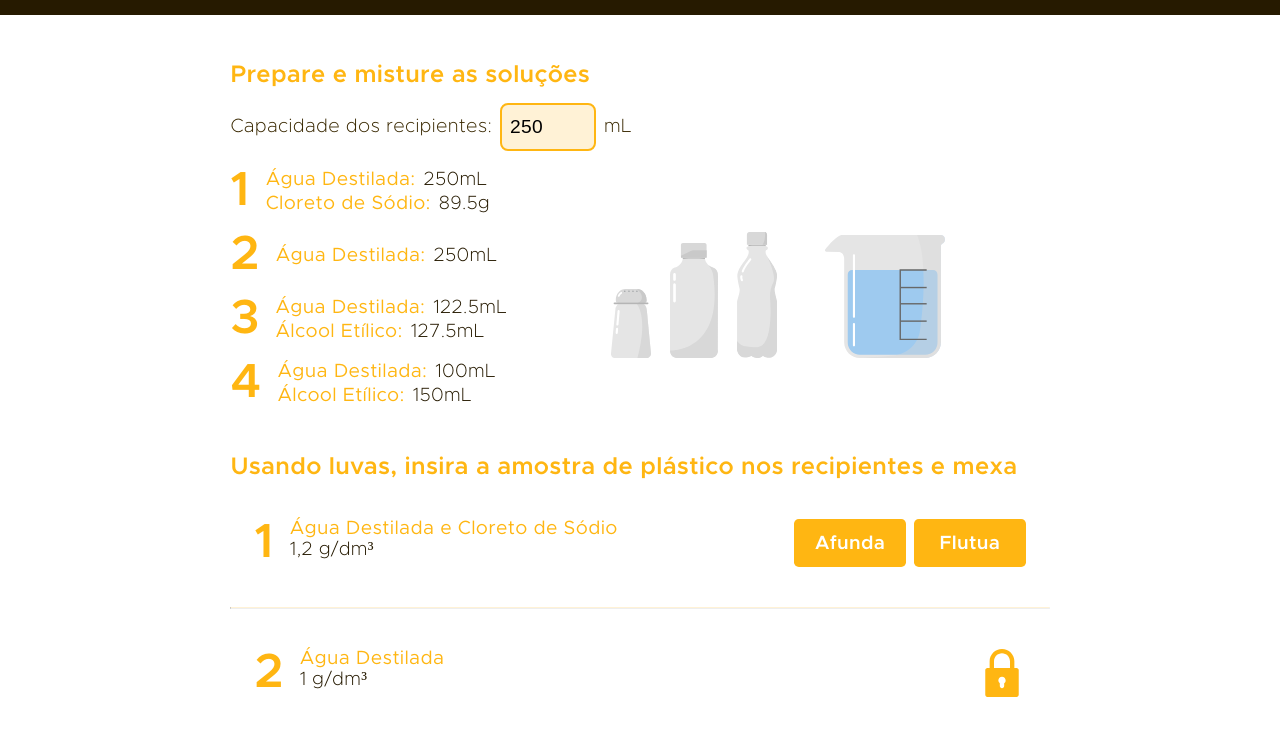
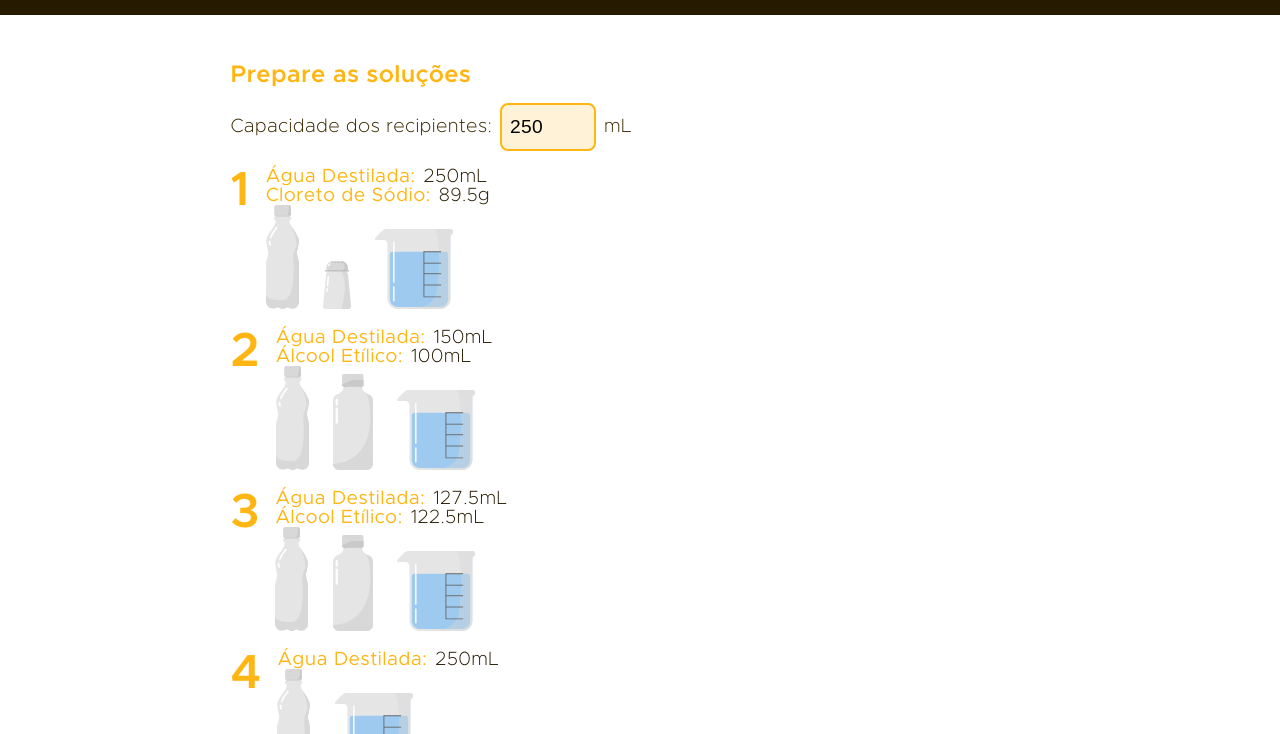
Before and after one commit to valternnalves/plasticos, a plain HTML site: page identificar.html in a window 1280 px wide. Shown: the part 49-783 px from the top of the page. Drawn offline with Linux system fonts and the light colour scheme.

Commit message:
"prepare as soluções"

```diff
--- a/identificar.html
+++ b/identificar.html
@@ -11,7 +11,9 @@
     <link rel="icon" type="image/png" sizes="16x16" href="img/favicon-16x16.png">
     <!--link rel="manifest" href="/site.webmanifest"-->
     <title>Identificação de Plásticos - Identificar</title>
-    <script src="script/index.js" defer></script>
+
+    <script src="./script/activity.js" defer></script>
+
 </head>
 
 
@@ -31,14 +33,13 @@
 
     <main class="content-wrapper">
         <section>
-            <h2>Prepare e misture as soluções</h2>
+            <h2>Prepare as soluções</h2>
             <div id="input-container">
                 <p class="txt-size-normal">Capacidade dos recipientes: </p>
                 <input id="mL-input" type="number" value="250">
                 <p class="txt-size-normal">mL</p>
             </div>
             <div class="activity-first-container">
-
 
                 <div id="activity-items-container">
 
@@ -49,39 +50,67 @@
                             <div>
                                 <p class="activity-item-material">Água Destilada: <span
                                         class="activity-item-amount" id="agua-1-value">250mL</span></p>
-                                <p class="activity-item-material">Cloreto de Sódio: <span
-                                        class="activity-item-amount" id="sal-1-value">89.5g</span></p>
+                                <p class="activity-item-material">Cloreto de Sódio: <span class="activity-item-amount" id="sal-1-value">89.5g</span></p>
+                                    <div class="activity-first-right">
+                                        <div class="activity-image-container-single">
+                                            <img class="activity-image-single garrafa" src="img/garrafaagua.svg" alt="garrafa de água">
+                                            <img class="activity-image-single saleiro" src="img/sal.svg" alt="saleiro">
+                                            <img class="activity-image-single gobele" src="img/gobele.svg" alt="gobelé">
+                                        </div>
+                                    </div>
                             </div>
                         </li>
                         <li class="activity-item">
                             <p class="activity-item-number">2</p>
                             <div>
-                                <p
-                                    class="activity-item-material activity-item-material-single">
-                                    Água Destilada: <span class="activity-item-amount" id="agua-2-value">250mL</span></p>
+                                 <p class="activity-item-material">Água Destilada: <span
+                                        class="activity-item-amount" id="alcool-2-value">150mL</span></p>
+                                <p class="activity-item-material">Álcool Etílico: <span
+                                        class="activity-item-amount" id="agua-4-value">100mL</span></p>
+
+                                    <div class="activity-first-right">
+                                        <div class="activity-image-container-single">
+                                            <img class="activity-image-single garrafa" src="img/garrafaagua.svg" alt="garrafa de água">
+                                            <img class="activity-image-single alcool" src="img/garrafaalcool.svg" alt="garrafa de álcool">
+                                            <img class="activity-image-single gobele" src="img/gobele.svg" alt="gobelé">
+                                        </div>
+                                    </div>
                             </div>
                         </li>
                         <li class="activity-item">
                             <p class="activity-item-number">3</p>
                             <div>
                                 <p class="activity-item-material">Água Destilada: <span
+                                        class="activity-item-amount" id="alcool-1-value">127.5mL</span></p>
+                                <p class="activity-item-material">Álcool Etílico: <span
                                         class="activity-item-amount" id="agua-3-value">122.5mL</span></p>
-                                <p class="activity-item-material">Álcool Etílico: <span
-                                        class="activity-item-amount" id="alcool-1-value">127.5mL</span></p>
+
+                                    <div class="activity-first-right">
+                                        <div class="activity-image-container-single">
+                                            <img class="activity-image-single garrafa" src="img/garrafaagua.svg" alt="garrafa de água">
+                                            <img class="activity-image-single alcool" src="img/garrafaalcool.svg" alt="garrafa de álcool">
+                                            <img class="activity-image-single gobele" src="img/gobele.svg" alt="gobelé">
+                                        </div>
+                                    </div>
                             </div>
                         </li>
                         <li class="activity-item">
                             <p class="activity-item-number">4</p>
                             <div>
-                                <p class="activity-item-material">Água Destilada: <span
-                                        class="activity-item-amount" id="agua-4-value">100mL</span></p>
-                                <p class="activity-item-material">Álcool Etílico: <span
-                                        class="activity-item-amount" id="alcool-2-value">150mL</span></p>
+                                <p
+                                    class="activity-item-material activity-item-material-single">
+                                    Água Destilada: <span class="activity-item-amount" id="agua-2-value">250mL</span></p>
+                                    <div class="activity-first-right">
+                                        <div class="activity-image-container-single">
+                                            <img class="activity-image-single garrafa" src="img/garrafaagua.svg" alt="garrafa de água">
+                                            <img class="activity-image-single gobele" src="img/gobele.svg" alt="gobelé">
+                                        </div>
+                                    </div>
                             </div>
                         </li>
                     </ul>
                 </div>
-                <div class="activity-first-right">
+                <!--div class="activity-first-right">
                     <div class="activity-image-container">
                         <img src="img/sal.svg" style="width: 2.5rem; display: inline-block;margin-right: 1.2rem;"
                             alt="saleiro">
@@ -91,7 +120,7 @@
                             alt="garrafa de água">
                         <img src="img/gobele.svg" style="width: 7.5rem; display: inline-block;" alt="gobelé">
                     </div>
-                </div>
+                </div-->
             </div>
         </section>
         <section id="experiment">
--- a/styles/styles.css
+++ b/styles/styles.css
@@ -643,6 +643,29 @@ b {
     justify-content: center;
 }
 
+.activity-image-container-single {
+    /*display: flex;
+    align-items: baseline;
+    justify-content: center;*/
+    /*max-height: 4rem;*/
+}
+.activity-image-single {
+    display: inline-block;
+    margin-right: 1.2rem;
+}
+.saleiro {
+    height: 3rem;
+}
+.alcool {
+    height: 6rem;
+}
+.garrafa {
+    height: 6.5rem;
+}
+.gobele {
+    height: 5rem;
+}
+
 .activity-first-container {
     display: flex;
     justify-content: space-between;
```
Also changed, not shown: index.html (+2 -0 lines), origem.html (+0 -1 lines), sobre.html (+0 -1 lines), 1 other file.
